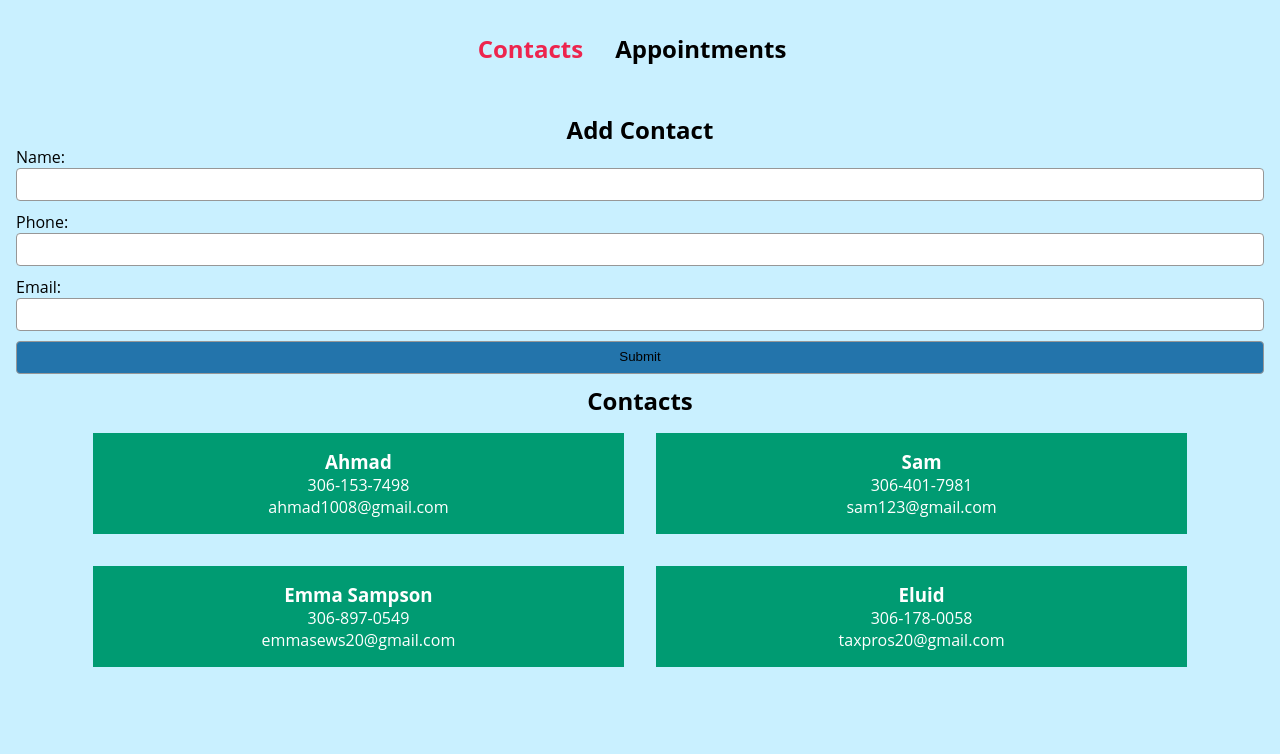
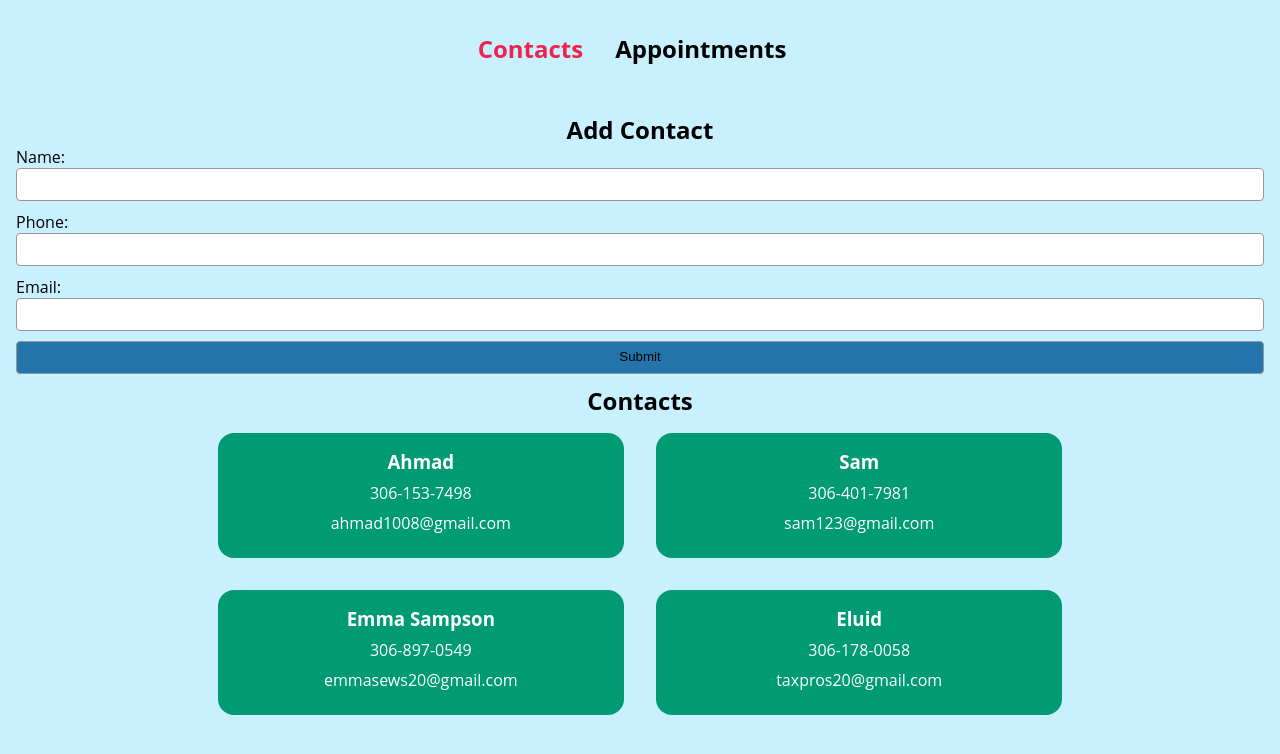
Before and after one commit to YSquid/react-appointment-planner-challenge, a React (Create React App) app: page /contacts in a window 1280 px wide. Shown: the top 754 px of the page. Built offline with nearby package versions, Linux system fonts and the light colour scheme.

Commit message:
card styling

```diff
--- a/src/components/tile/Tile.css
+++ b/src/components/tile/Tile.css
@@ -1,20 +1,23 @@
 .tile-container {
     display: flex;
     flex-direction: column;
-    width: 40%;
+    width: 30%;
     text-align: center;
     margin: 1rem;
     padding: 1rem;
     background-color: var(--green-cyan);
     color: white;
+    border-radius: 1rem;
 }
 
 .tile-title {
     background-color: var(--green-cyan);
     word-break: word;
+    margin-bottom: 0.5rem;
 }
 
 .tile-value {
     background-color: var(--green-cyan);
     word-break: break-all;
+    margin-bottom: 0.5rem;
 }
```
